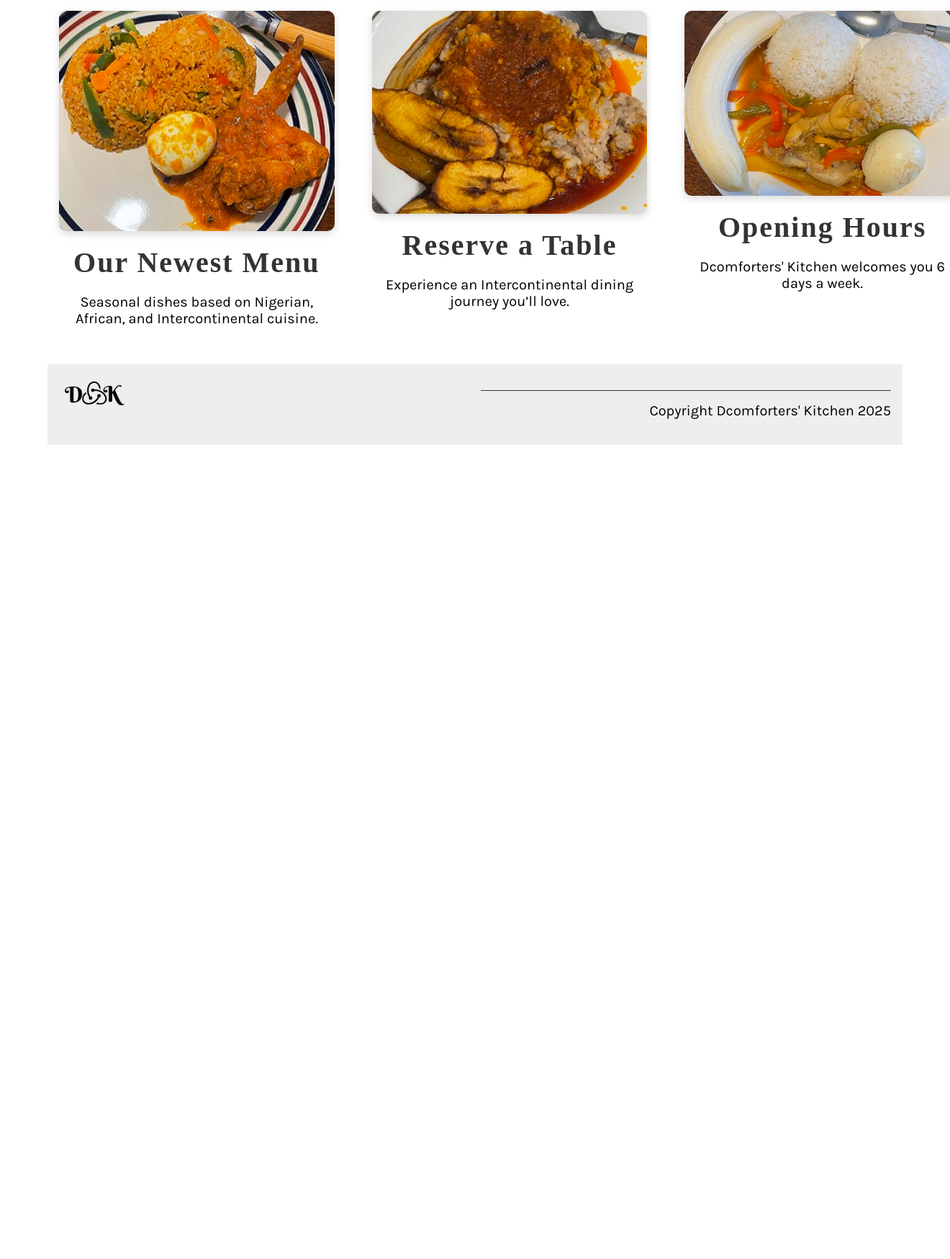
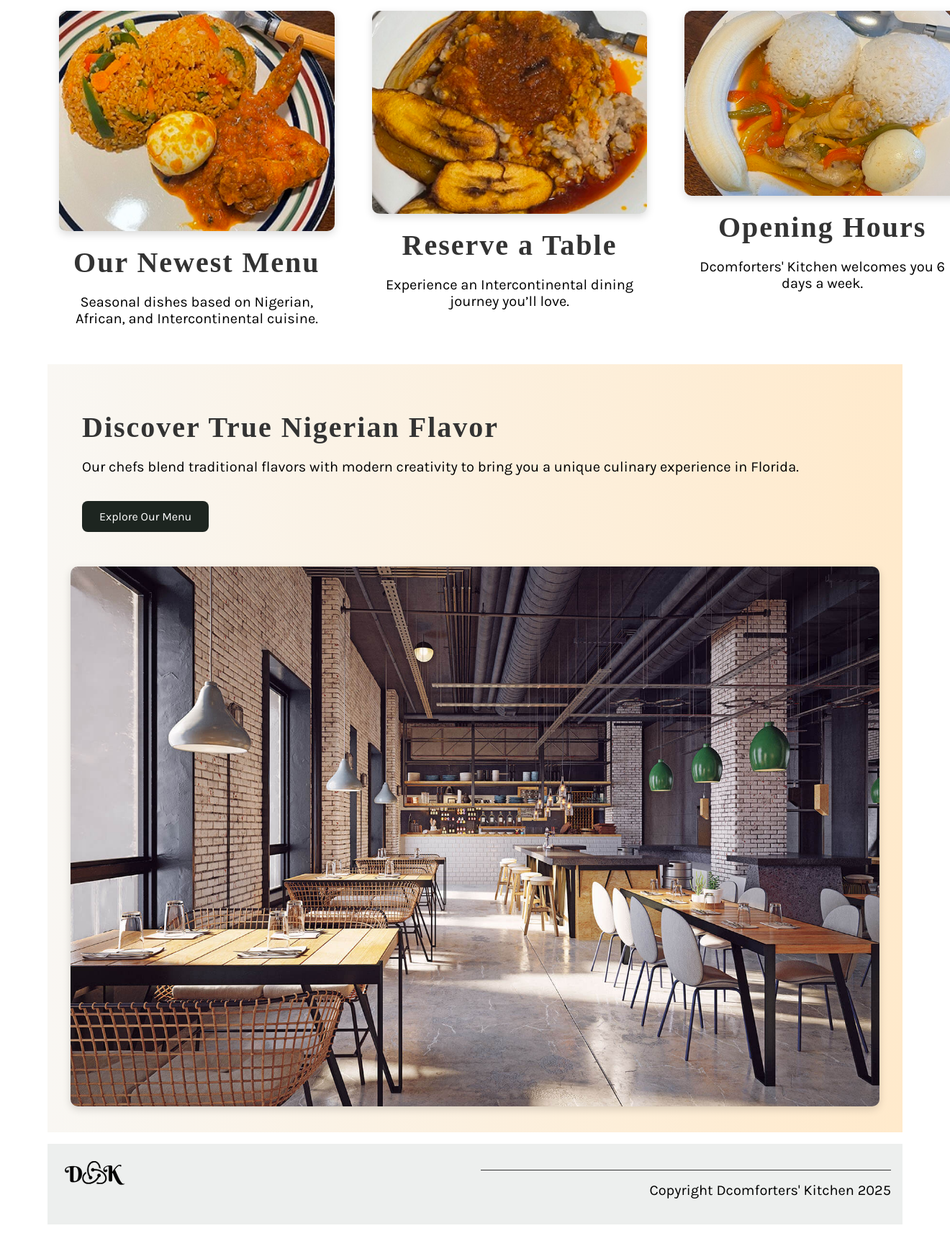
Before and after one commit to Dcomforter/New-Kitchen, a Django app: page / in a window 1320 px wide; the page is wider, and only the part inside the window is pictured. Shown: the part 743-2492 px from the top of that part at 72% size. Before the commit the page ends 1361 px from the top of that part, so only its background shows below. Run offline with Django 4.2, Linux system fonts and the light colour scheme; some web fonts are replaced.

Commit message:
Updated index.html and base.html

```diff
--- a/newapp/templates/base.html
+++ b/newapp/templates/base.html
@@ -44,7 +44,6 @@
   <script src="https://unpkg.com/swiper/swiper-bundle.min.js" defer></script>
   <script src="{% static 'js/menu-carousel.js' %}" defer></script>
 
-
   <body>
     <!--Header content-->
     {% include 'partials/_header.html' %}
--- a/newapp/templates/index.html
+++ b/newapp/templates/index.html
@@ -1,18 +1,16 @@
 {% extends 'base.html' %}
 {% load static %}
-<script src="{% static 'js/scroll-effects.js' %}" defer></script>
 
 {% block content %}
   <section id="hero">
-    <div class="overlay-content">
-      <h1 class="heading-shadow animate-fade">Special Summer Offer</h1>
+    <div class="overlay-content animate-fade">
+      <h1 class="heading-shadow">Special Summer Offer</h1>
       <p>Swoop in on our <strong>30% off</strong> reservations throughout summer weekends.</p>
-      <!--<a href="{% url 'reservation' %}" class="cta-button animate-bounce">Reserve Now</a>-->
       <a href="{% url 'reservation' %}" class="cta-button animate-bounce scroll-animate">Reserve Now</a>
-
     </div>
   </section>
-  <section class="swiper-container menu-carousel">
+
+  <section class="swiper-container menu-carousel scroll-animate">
     <div class="swiper-wrapper">
       <div class="swiper-slide">
         <img src="{% static 'img/jollof_rice.jpg' %}" alt="Jollof Rice">
@@ -30,11 +28,19 @@
         <p>Dcomforters' Kitchen welcomes you 6 days a week.</p>
       </div>
     </div>
-
-    <!-- Optional: Pagination & Navigation -->
     <div class="swiper-pagination"></div>
     <div class="swiper-button-prev"></div>
     <div class="swiper-button-next"></div>
   </section>
 
+  <section class="scroll-animate hero-container">
+    <div class="hero-text">
+      <h2>Discover True Nigerian Flavor</h2>
+      <p>Our chefs blend traditional flavors with modern creativity to bring you a unique culinary experience in Florida.</p>
+      <a href="{% url 'menu' %}" class="cta-button">Explore Our Menu</a>
+    </div>
+    <div class="hero-image">
+      <img src="{% static 'img/restaurant_inside.jpg' %}" alt="Restaurant Interior">
+    </div>
+  </section>
 {% endblock %}
```
